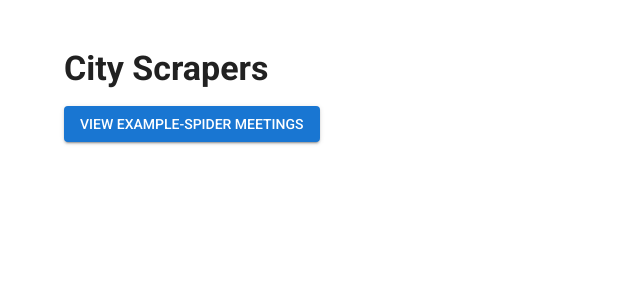
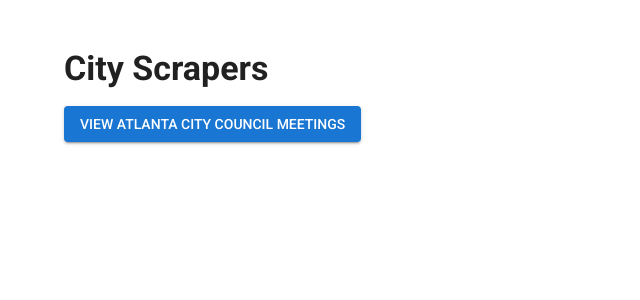
Before and after one commit to DevArtsLab/city-scrapers-meetings-viewer, a Next.js app: page /scrapers in a window 1280 px wide. Shown: the top 300 px of the page, without its empty margins (0-640 px from the left). Built offline with nearby package versions, Linux system fonts and the light colour scheme; what @mui/material-nextjs would draw is missing.

Commit message:
feat: update button action and label for Atlanta City Council meetings

```diff
--- a/app/scrapers/page.tsx
+++ b/app/scrapers/page.tsx
@@ -16,9 +16,9 @@
       <Box sx={{ mt: 2 }}>
         <Button
           variant="contained"
-          onClick={() => router.push("/scrapers/example-spider")}
+          onClick={() => router.push("/scrapers/atl-city-council")}
         >
-          View example-spider meetings
+          View Atlanta City Council meetings
         </Button>
       </Box>
     </Container>
```
